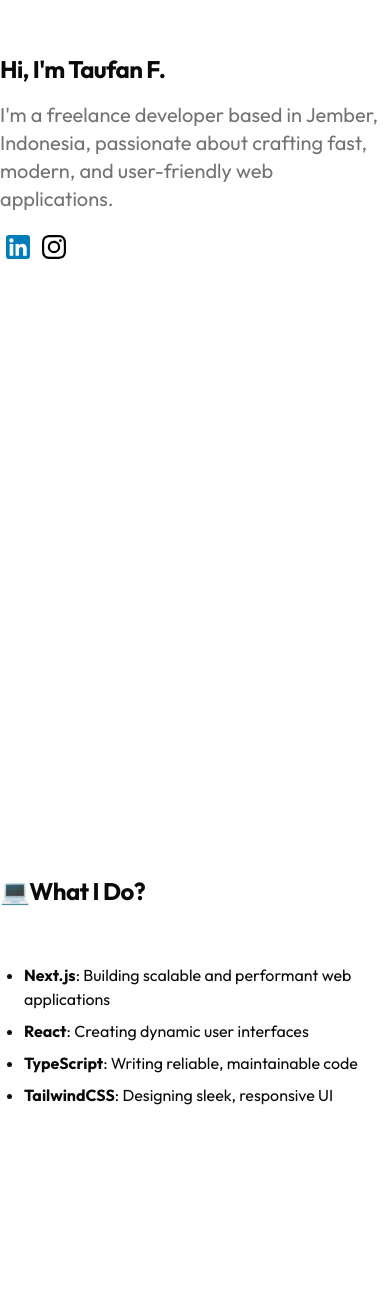
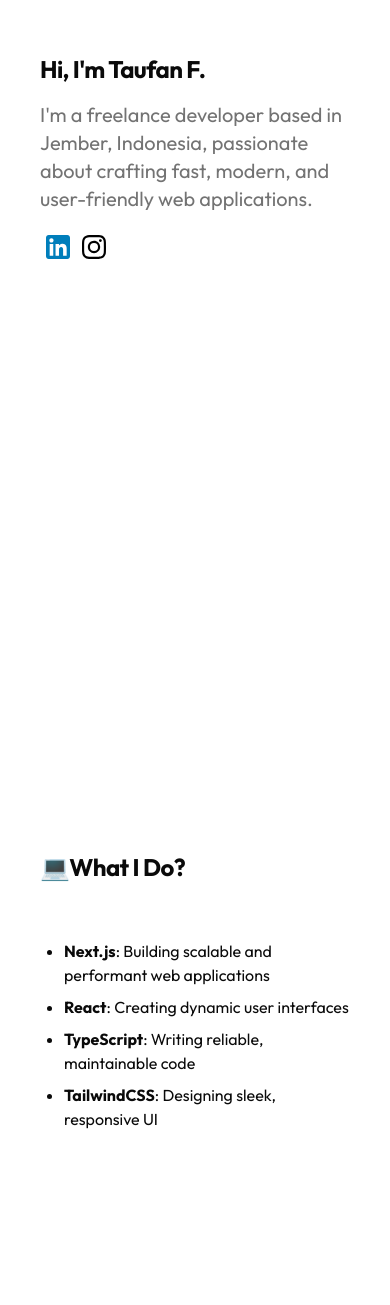
Before and after one commit to cakfan/cakfan.github.io, a Next.js app: page / in a window 390 px wide. Shown: the part 263-1568 px from the top of the page. Built offline with nearby package versions, Linux system fonts and the light colour scheme; a web font is replaced by a local one.

Commit message:
chore: add padding on mobile

```diff
--- a/src/components/Hero.tsx
+++ b/src/components/Hero.tsx
@@ -9,7 +9,7 @@ export default function Hero() {
       id="home"
       className="flex min-h-screen w-full items-center justify-center"
     >
-      <div className="flex w-full flex-col gap-4 md:w-1/2">
+      <div className="flex w-full flex-col gap-4 px-10 md:w-1/2 md:px-0">
         <h1 className="text-2xl font-bold lg:text-6xl">
           Hi, I&apos;m Taufan F.
         </h1>
--- a/src/components/Project.tsx
+++ b/src/components/Project.tsx
@@ -11,7 +11,7 @@ export default function Project() {
       id="project"
       className="flex min-h-screen w-full items-center justify-center"
     >
-      <div className="flex w-full flex-col gap-4 md:w-1/2">
+      <div className="flex w-full flex-col gap-4 px-10 md:w-1/2 md:px-0">
         <h2 className="border-none text-2xl font-bold lg:text-6xl">
           📂Projects I&apos;m Proud Of
         </h2>
--- a/src/components/Work.tsx
+++ b/src/components/Work.tsx
@@ -4,7 +4,7 @@ export default function Work() {
       id="work"
       className="flex min-h-screen w-full items-center justify-center"
     >
-      <div className="flex w-full flex-col gap-4 md:w-1/2">
+      <div className="flex w-full flex-col gap-4 px-10 md:w-1/2 md:px-0">
         <h2 className="border-none text-2xl font-bold lg:text-6xl">
           💻What I Do?
         </h2>
```
